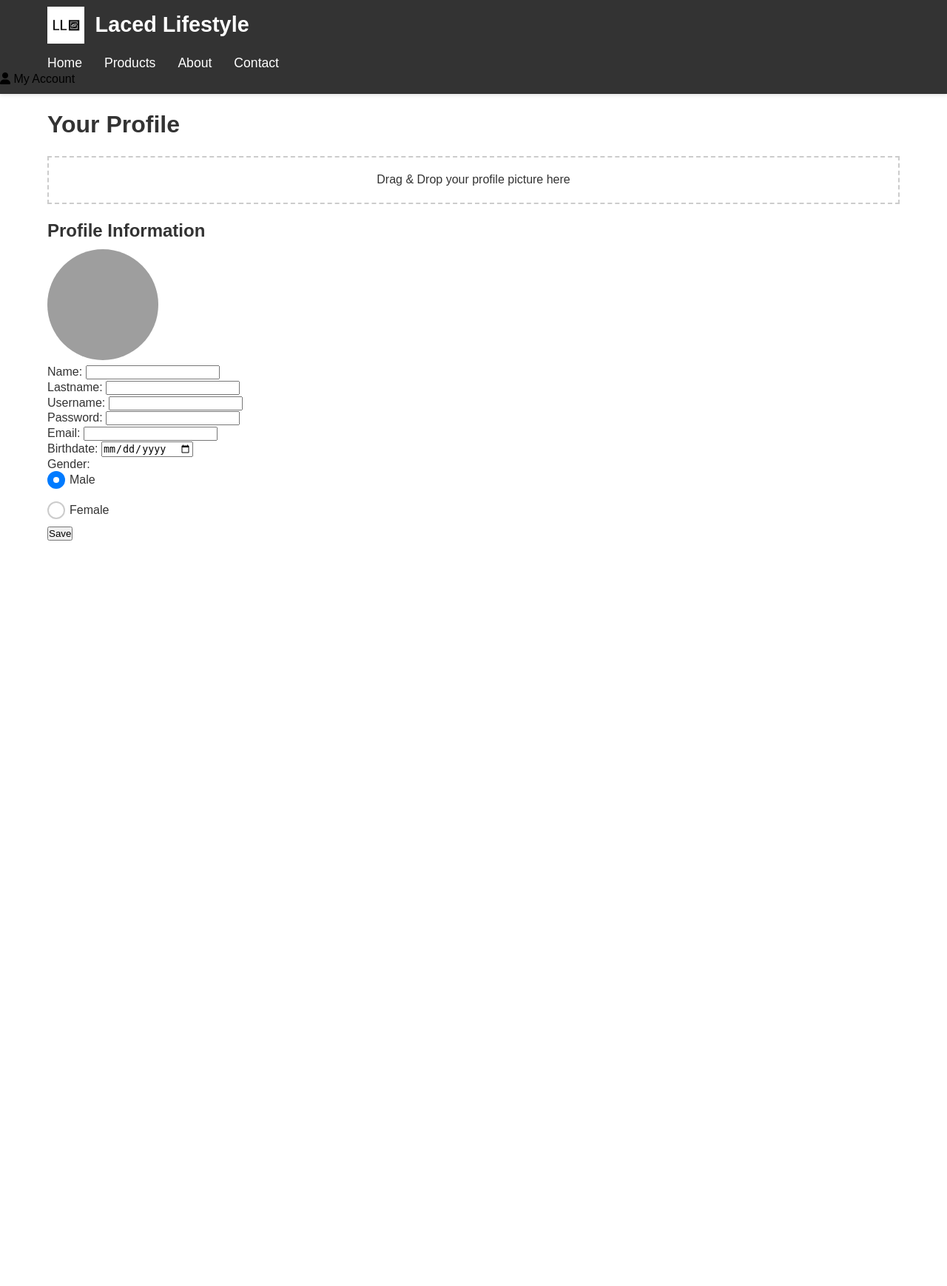
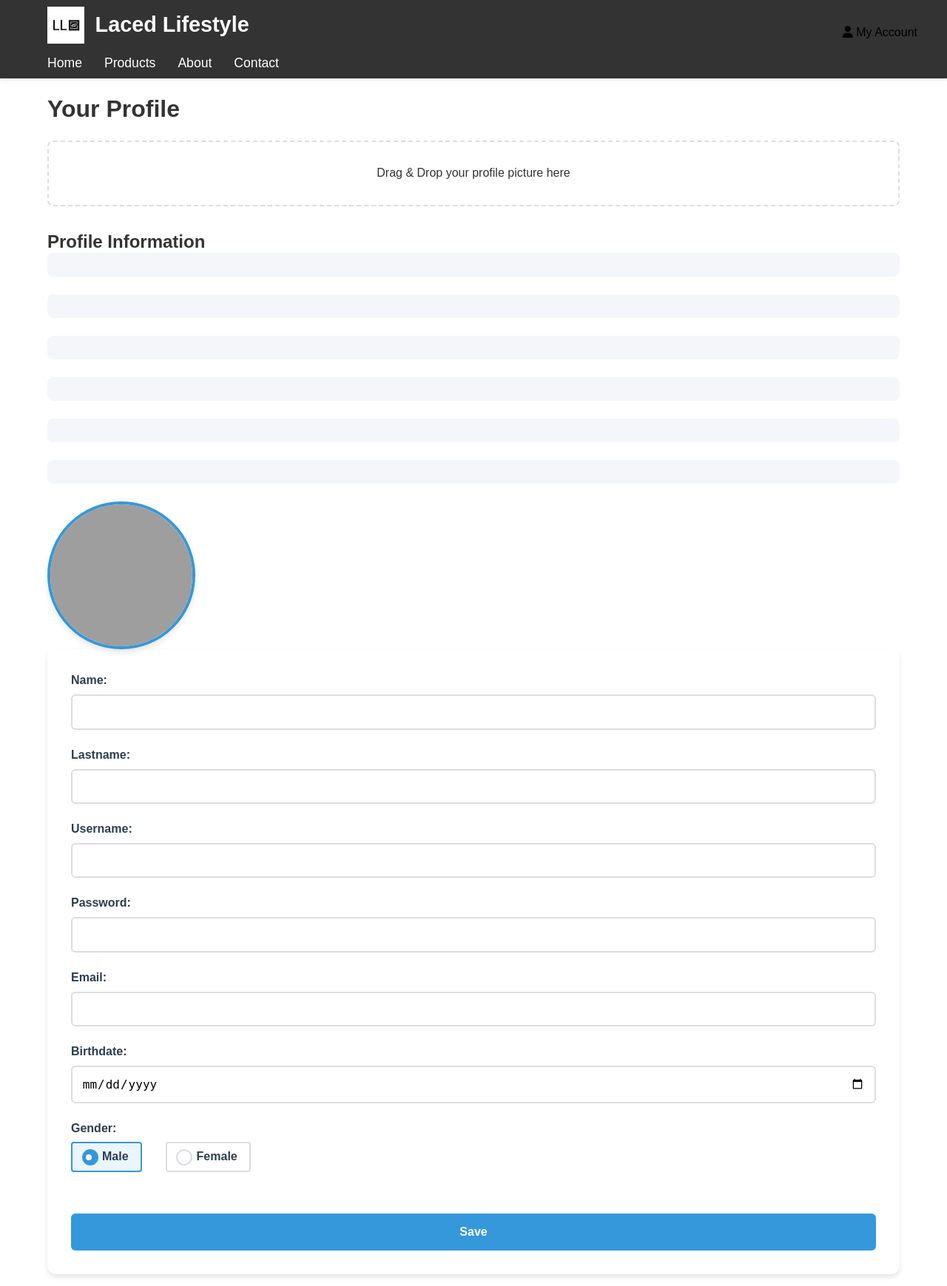
Before and after one commit to urangegaj/UEB24_Gr13, a PHP site: page /profile.php in a window 1280 px wide, after a click on "Male". Shown: the whole page at 74% size. Before the commit the page ends 731 px from the top, so only its background shows below. Run offline with PHP 8.4, Linux system fonts and the light colour scheme; grey boxes are pictures that could not be loaded.

Commit message:
bug fixes

```diff
--- a/index.html
+++ b/index.html
@@ -28,7 +28,7 @@
             <div class="header-utils">
                 <button id="login-button" class="nav-button">Login</button>
                 <div id="user-account" class="user-account hidden">
-                    <a href="profile.html">
+                    <a href="profile.php">
                         <button id="profile-button" class="nav-button">
                             <i class="fa fa-user"></i> My Account
                         </button>
--- a/profile.php
+++ b/profile.php
@@ -1,7 +1,11 @@
-<!DOCTYPE html>
 <?php
-// Implementimi i nje associative array per te ruajtur te dhenat e perdoruesit dhe i nje kushtezimi
-// if..else per te kontrolluar nese te dhenat jane plotesuar
+session_start();
+
+// if (!isset($_SESSION['is_logged_in']) || $_SESSION['is_logged_in'] !== true) {
+//     header('Location: index.html');
+//     exit;
+// }
+
 $userData = array();
 $errorMessage = "";
 
@@ -31,152 +35,270 @@ if ($_SERVER["REQUEST_METHOD"] == "POST") {
     <script src="https://code.jquery.com/jquery-3.6.0.min.js"></script>
     <title>Profile</title>
     <style>
-        body {
-            font-family: Arial, sans-serif;
+        :root {
+            --primary-color: #2c3e50;
+            --secondary-color: #3498db;
+            --accent-color: #e74c3c;
+            --text-color: #2c3e50;
+            --light-gray: #f5f6fa;
+            --border-color: #dcdde1;
+            --success-color: #27ae60;
+            --error-color: #e74c3c;
         }
-        .hidden{
-            display: none;
-        }
-        .profile-container{
+
+        /* Profile specific styles */
+        .profile-container {
             display: flex;
             align-items: flex-start;
-            gap: 20px;
+            gap: 3rem;
+            background: white;
+            padding: 2rem;
+            border-radius: 12px;
+            box-shadow: 0 4px 6px rgba(0, 0, 0, 0.1);
+            margin-bottom: 2rem;
         }
+
         .profile-pic {
-        width: 150px;
-        height: 150px;
+            width: 200px;
+            height: 200px;
             border-radius: 50%;
             object-fit: cover;
+            border: 4px solid var(--secondary-color);
+            box-shadow: 0 4px 8px rgba(0, 0, 0, 0.1);
         }
+
         .drag-drop-area {
-            border: 2px dashed #ccc;
-            padding: 20px;
+            border: 2px dashed var(--border-color);
+            padding: 2rem;
             text-align: center;
-            margin-bottom: 20px;
+            margin-bottom: 2rem;
             cursor: pointer;
-            transition: border-color 0.3s;
+            transition: all 0.3s ease;
+            border-radius: 8px;
+            background-color: white;
         }
+
+        .drag-drop-area:hover {
+            border-color: var(--secondary-color);
+            background-color: rgba(52, 152, 219, 0.05);
+        }
+
         .drag-drop-area.dragover {
-            border-color: #000;
+            border-color: var(--secondary-color);
+            background-color: rgba(52, 152, 219, 0.1);
         }
-        .dropdown {
-        position: absolute;
-        background-color: #fff;
-        box-shadow: 0 8px 16px rgba(0, 0, 0, 0.2);
-        z-index: 1;
+
+        .user-info {
+            flex: 1;
         }
-        .dropdown a, .dropdown button {
-            color: #333;
-            padding: 12px 16px;
-            text-decoration: none;
+
+        .user-info div {
+            margin-bottom: 1.5rem;
+            padding: 1rem;
+            background-color: var(--light-gray);
+            border-radius: 8px;
+        }
+
+        #profile-form {
+            background: white;
+            padding: 2rem;
+            border-radius: 12px;
+            box-shadow: 0 4px 6px rgba(0, 0, 0, 0.1);
+        }
+
+        #profile-form div {
+            margin-bottom: 1.5rem;
+        }
+
+        #profile-form label {
             display: block;
-            text-align: left;
+            margin-bottom: 0.5rem;
+            font-weight: 600;
+            color: var(--primary-color);
         }
-        .dropdown a:hover, .dropdown button:hover {
-            background-color: #ddd;
+
+        #profile-form input[type="text"],
+        #profile-form input[type="email"],
+        #profile-form input[type="password"],
+        #profile-form input[type="date"] {
+            width: 100%;
+            padding: 0.8rem;
+            border: 2px solid var(--border-color);
+            border-radius: 6px;
+            font-size: 1rem;
+            transition: border-color 0.3s ease;
         }
-        .gender{
+
+        #profile-form input:focus {
+            outline: none;
+            border-color: var(--secondary-color);
+        }
+
+        .gender {
             display: flex;
-        flex-direction: column;
-        gap: 10px;
+            gap: 2rem;
+            margin-top: 0.5rem;
         }
+
         .gender div {
             display: flex;
             align-items: center;
-        margin-bottom: 10px;
+            margin-bottom: 0;
+            background: none;
+            padding: 0;
         }
+
         .gender input[type="radio"] {
             display: none;
         }
+
         .gender label {
             position: relative;
-        padding-left: 30px;
+            padding: 0.5rem 1rem 0.5rem 2.5rem;
             cursor: pointer;
             user-select: none;
+            font-weight: normal;
+            border: 2px solid var(--border-color);
+            border-radius: 4px;
+            transition: all 0.3s ease;
         }
+
+        .gender label:hover {
+            border-color: var(--secondary-color);
+            background-color: rgba(52, 152, 219, 0.05);
+        }
+
         .gender label::before {
             content: "";
             position: absolute;
-        left: 0;
+            left: 0.8rem;
             top: 50%;
             transform: translateY(-50%);
-        width: 20px;
-        height: 20px;
-        border: 2px solid #ccc;
+            width: 18px;
+            height: 18px;
+            border: 2px solid var(--border-color);
             border-radius: 50%;
-        background-color: #fff;
+            background-color: white;
+            transition: all 0.3s ease;
         }
+
+        .gender input[type="radio"]:checked + label {
+            border-color: var(--secondary-color);
+            background-color: rgba(52, 152, 219, 0.1);
+        }
+
         .gender input[type="radio"]:checked + label::before {
-        border-color: #007bff;
-        background-color: #007bff;
+            border-color: var(--secondary-color);
+            background-color: var(--secondary-color);
         }
+
         .gender input[type="radio"]:checked + label::after {
             content: "";
             position: absolute;
-        left: 7.5px;
+            left: 1.1rem;
             top: 50%;
             transform: translateY(-50%);
             width: 8px;
             height: 8px;
             border-radius: 50%;
-        background-color: #fff;
+            background-color: white;
         }
-        .user-info {
-            flex: 1;
+
+        button[type="submit"] {
+            background-color: var(--secondary-color);
+            color: white;
+            padding: 1rem 2rem;
+            border: none;
+            border-radius: 6px;
+            font-size: 1rem;
+            font-weight: 600;
+            cursor: pointer;
+            transition: background-color 0.3s ease;
+            width: 100%;
         }
-        .user-info div {
-            margin-bottom: 10px;
+
+        button[type="submit"]:hover {
+            background-color: #2980b9;
         }
-        #profile-button {
-        transition: background-color 0.3s ease, color 0.3s ease;
+
+        @media (max-width: 768px) {
+            .container {
+                padding: 1rem;
             }
-        #profile-button:hover {
-        background-color: #909395;
-        color: #fff;
-        border-radius: 10px;
-        }
-        @media (max-width: 768px) {
+
             .profile-container {
                 flex-direction: column;
                 align-items: center;
+                gap: 2rem;
+                padding: 1rem;
             }
+
             .profile-pic {
-            width: 100px;
-            height: 100px;
+                width: 150px;
+                height: 150px;
+            }
+
+            .gender {
+                flex-direction: column;
+                gap: 1rem;
+            }
+
+            h1 {
+                font-size: 2rem;
+            }
+
+            h2 {
+                font-size: 1.5rem;
             }
         }
+
+        .error-message {
+            color: var(--error-color);
+            background-color: rgba(231, 76, 60, 0.1);
+            padding: 1rem;
+            border-radius: 6px;
+            margin-bottom: 1rem;
+        }
+
+        .success-message {
+            color: var(--success-color);
+            background-color: rgba(39, 174, 96, 0.1);
+            padding: 1rem;
+            border-radius: 6px;
+            margin-bottom: 1rem;
+        }
     </style>
+</head>
+<body>
     <header class="header">
         <div class="container">
-            <div class="logo" >
+            <div class="logo">
                 <img src="images/logo.png" alt="Laced Lifestyle Logo">
                 <h1>Laced Lifestyle</h1>
             </div>
             <nav>
                 <ul class="nav-links">
                     <li><a href="./index.html" title="Go to Homepage">Home</a></li>
-                    <li><a href="./Products.php" tile="View Products">Products</a></li>
+                    <li><a href="./Products.php" title="View Products">Products</a></li>
                     <li><a href="./About.html" title="Learn About Us">About</a></li>
                     <li><a href="./Contact.html" title="Contact Us">Contact</a></li>
                 </ul>
             </nav>
-        </div>
-
+            <div class="header-utils">
                 <div id="user-account" class="user-account hidden">
                     <button id="profile-button" class="nav-button">
                         <i class="fa fa-user"></i> My Account
                     </button>
                     <div id="account-dropdown" class="dropdown hidden">
-                <a href="cart.html"><u>My orders</u></a>
+                        <a href="cart.html">My orders</a>
                         <button id="logout-button">Logout</button>
                     </div>
                 </div>
-
                 <button id="login-button" class="nav-button">Login</button>
+            </div>
+        </div>
     </header>
 
-</head>
-<body>
     <div class="container">
         <h1>Your Profile</h1>
         <div class="drag-drop-area" id="drag-drop-area">
@@ -206,6 +328,7 @@ if ($_SERVER["REQUEST_METHOD"] == "POST") {
             <div>
                 <label for="lastname">Lastname:</label>
                 <input type="text" id="lastname" name="lastname" required>
+            </div>
             <div>
                 <label for="username">Username:</label>
                 <input type="text" id="username" name="username" required>
```
Also changed, not shown: About.php (+14 -6 lines). Lines whose indentation alone changed are shown as unchanged.
